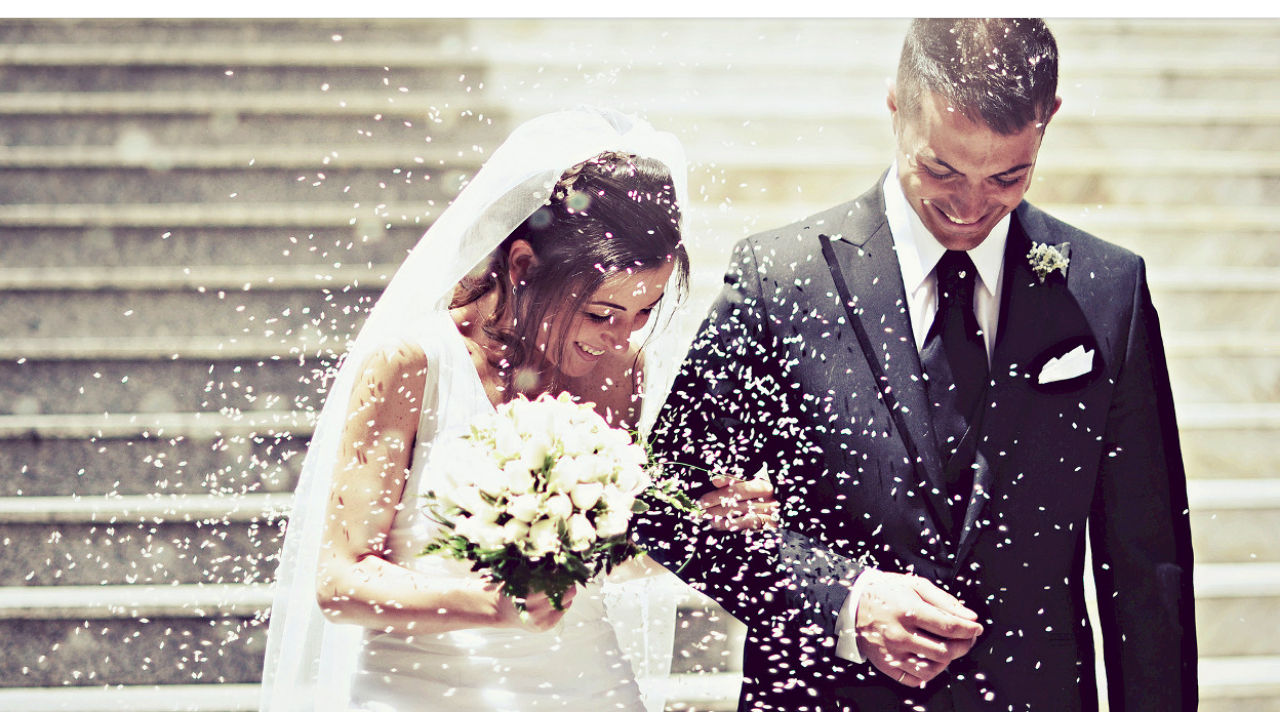
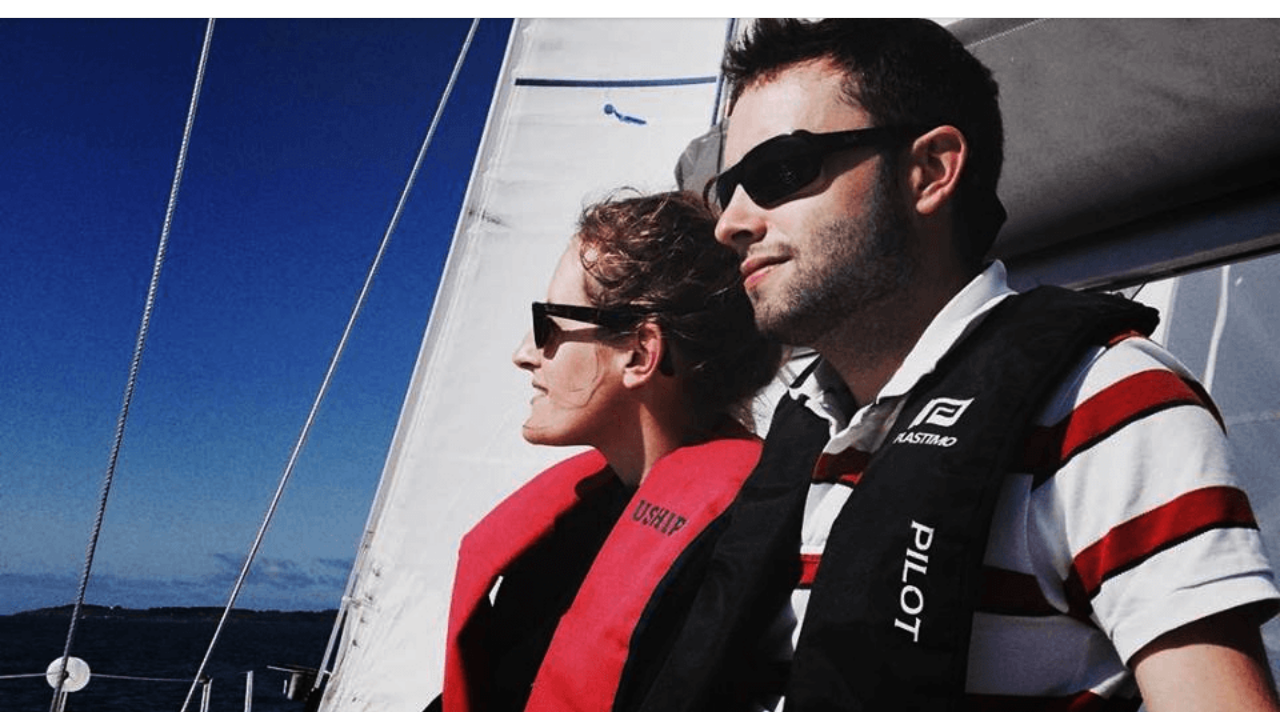
Before and after one commit to juuuuuu/wedding, a website: page index.html in a window 1280 px wide. Shown: the part 88-800 px from the top of the page. Drawn offline with Linux system fonts and the light colour scheme.

Commit message:
[Image] Updated main photo

```diff
--- a/index.html
+++ b/index.html
@@ -29,7 +29,7 @@
 <!-- The #page-top ID is part of the scrolling feature - the data-spy and data-target are part of the built-in Bootstrap scrollspy function -->
 <body id="page-top" data-spy="scroll" data-target=".navbar-fixed-top">
 
-    <img src="dist/images/illu_5.jpg" alt="" class="header" />
+    <img src="dist/images/photo.png" alt="" class="header" />
 
     <!-- Navigation -->
     <nav class="navbar navbar-default navbar-fixed-top" role="navigation">
```
Also changed, not shown: dist/images/photo.png (added), src/images/photo.png (added).
